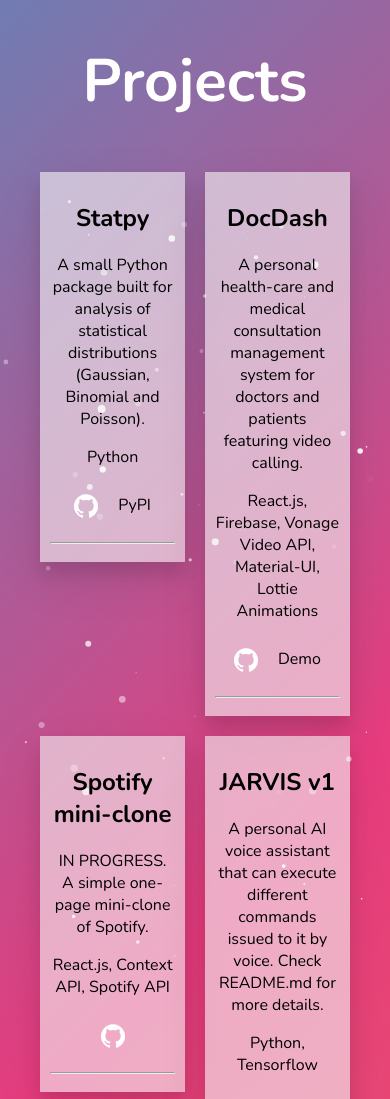
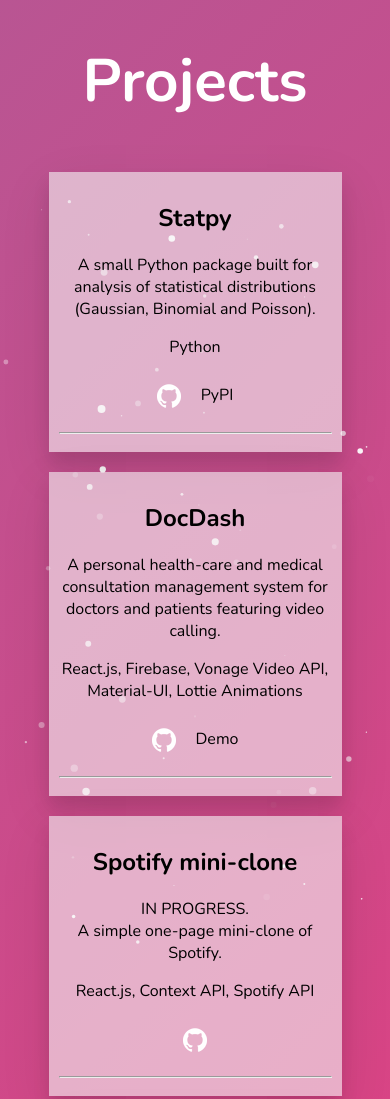
Before and after one commit to aritrakar/personal-v2, a plain HTML site: page projects.html in a window 390 px wide. Shown: the top 1099 px of the page. Drawn offline with nearby package versions, Linux system fonts and the light colour scheme; a script that the page names is missing.

Commit message:
Updated projects.css

```diff
--- a/projects.css
+++ b/projects.css
@@ -11,6 +11,7 @@
   background: linear-gradient(-45deg, #ee7752, #e73c7e, #23a6d5, #0ec44a);
   background-size: 400% 400%;
   animation: gradientBG 15s ease infinite;
+  --webkit-overflow-scrolling: touch;
 }
 
 @keyframes gradientBG {
@@ -115,7 +116,10 @@
   body {
     margin: 0;
     height: 100%;
-    overflow: hidden;
+    overflow: scroll;
+    background: linear-gradient(-45deg, #ee7752, #e73c7e, #23a6d5, #0ec44a);
+    background-size: 2000% 2000%;
+    animation: gradientBG 15s ease infinite;
   }
 
   #projectItemWhole > h2 {
@@ -126,7 +130,7 @@
     position: relative;
     padding: 10px;
     margin: 10px;
-    max-width: 32%;
+    max-width: 70%;
     max-height: 5%;
     box-shadow: 0 12px 16px 0 rgba(0, 0, 0, 0.1),
       0 17px 50px 0 rgba(0, 0, 0, 0.09);
```
